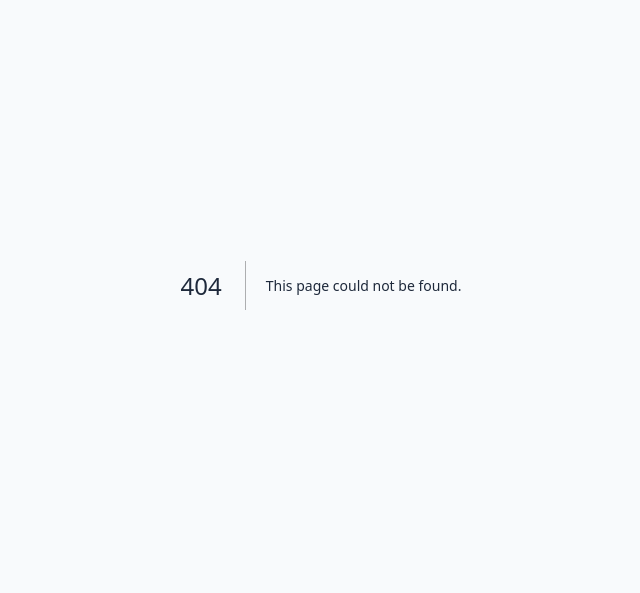
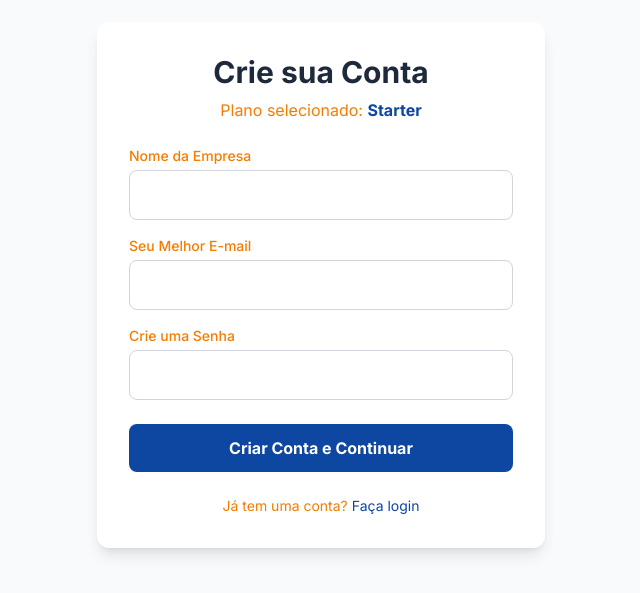
Before and after one commit to CodeVibeStudio/codevibestudio, a Next.js app: page /signup in a window 1280 px wide. Before the commit this address had no page. Shown: the part 115-708 px from the top of the page, without its empty margins (319-959 px from the left). Built offline with nearby package versions, Linux system fonts and the light colour scheme.

Commit message:
Correção pagina de login e site dinamico vercel

```diff
--- a/src/app/page.tsx
+++ b/src/app/page.tsx
@@ -1,28 +1,33 @@
-"use client";
+// src/app/page.tsx
+// Esta página é um Componente de Servidor. A diretiva "use client" foi removida.
 
-import { useState, useEffect } from "react";
 import Link from "next/link";
 import Image from "next/image";
-import { Mail, MessageCircle, Menu, X } from "lucide-react";
+import { supabase } from "@/lib/supabase";
+import { Mail, MessageCircle } from "lucide-react";
+
+// Importando componentes que podem estar em arquivos separados
+import Header from "@/components/Header"; // Header é um componente de cliente
 import { ProjectIdeator } from "@/components/ProjectIdeator";
-import { supabase } from "@/lib/supabase";
 
-// Definimos um tipo para os nossos produtos, incluindo o slug
+// Tipo para os produtos, conforme definido em page 2.tsx
 type Product = {
   id: number;
   name: string;
   type: "saas" | "app";
   slogan: string;
   description: string;
-  logo_url: string;
-  web_link: string | null;
-  app_link: string | null;
-  slug: string | null; // Garantimos que o slug está no tipo
+  logo_url: string; // nome da coluna no Supabase
+  web_link: string | null; // nome da coluna no Supabase
+  app_link: string | null; // nome da coluna no Supabase
+  slug: string | null; // nome da coluna no Supabase
 };
 
-// --- COMPONENTES DA PÁGINA ---
+// --- COMPONENTES INTERNOS DA PÁGINA (SERVER COMPONENTS) ---
 
-const InstagramIcon = (props: React.SVGProps<SVGSVGElement>) => (
+const InstagramIcon = (
+  props: React.SVGProps<SVGSVGElement> // Retirado de page 2.tsx
+) => (
   <svg
     xmlns="http://www.w3.org/2000/svg"
     width="24"
@@ -41,103 +46,33 @@ const InstagramIcon = (props: React.SVGProps<SVGSVGElement>) => (
   </svg>
 );
 
-function Header() {
-  const [isMenuOpen, setIsMenuOpen] = useState(false);
-  const navLinks = [
-    { href: "#projetos", label: "Projetos" },
-    { href: "#ideator", label: "Gerador de Ideias" },
-    { href: "#sobre", label: "Sobre Nós" },
-  ];
+function HeroSection() {
   return (
-    <header className="bg-white shadow-sm sticky top-0 z-50">
-      <nav className="container mx-auto px-6 py-3 flex justify-between items-center">
-        <Link href="/">
-          <Image
-            src="/codevibestudiologo.png"
-            alt="Logo CodeVibe Studio"
-            width={50}
-            height={50}
-            className="rounded-md"
-          />
-        </Link>
-
-        {/* Menu para Desktop */}
-        <div className="hidden md:flex items-center space-x-6">
-          {navLinks.map((link) => (
-            <Link
-              key={link.href}
-              href={link.href}
-              className="text-texto-claro hover:text-secundaria transition-colors"
-            >
-              {link.label}
-            </Link>
-          ))}
-          {/* MUDANÇA: O link agora aponta para /login, a página do cliente */}
-          <Link
-            href="/login"
-            className="text-texto-claro font-bold hover:text-primaria transition-colors"
-          >
-            Login
-          </Link>
+    <section className="bg-fundo py-24">
+      <div className="container mx-auto px-6 text-center">
+        <h2 className="text-5xl md:text-6xl font-extrabold text-texto mb-4">
+          Soluções Digitais Inovadoras
+        </h2>
+        <p className="text-xl text-texto-claro mb-8 max-w-3xl mx-auto">
+          Transformamos ideias em realidade com tecnologia de ponta, design
+          centrado no usuário e uma paixão por resolver problemas.
+        </p>
         <Link
           href="#projetos"
-            className="bg-secundaria text-white font-bold py-2 px-4 rounded-lg hover:bg-orange-600 transition-colors"
+          className="bg-primaria text-white font-bold py-3 px-8 rounded-lg text-lg hover:bg-blue-800 transition-colors"
         >
-            Nossas Soluções
+          Explore Nossos Projetos
         </Link>
       </div>
-
-        {/* Botão do Menu Hambúrguer */}
-        <div className="md:hidden">
-          <button
-            onClick={() => setIsMenuOpen(!isMenuOpen)}
-            aria-label="Abrir menu"
-          >
-            {isMenuOpen ? <X size={28} /> : <Menu size={28} />}
-          </button>
-        </div>
-      </nav>
-
-      {/* Painel do Menu Mobile */}
-      {isMenuOpen && (
-        <div className="md:hidden absolute top-full left-0 w-full bg-white shadow-lg">
-          <div className="flex flex-col items-center p-4 space-y-2">
-            {navLinks.map((link) => (
-              <Link
-                key={link.href}
-                href={link.href}
-                className="text-texto-claro hover:text-secundaria transition-colors w-full text-center py-3"
-                onClick={() => setIsMenuOpen(false)}
-              >
-                {link.label}
-              </Link>
-            ))}
-            <div className="w-full border-t my-2"></div>
-            {/* MUDANÇA: O link agora aponta para /login, a página do cliente */}
-            <Link
-              href="/login"
-              className="text-texto-claro font-bold hover:text-primaria transition-colors w-full text-center py-3"
-              onClick={() => setIsMenuOpen(false)}
-            >
-              Login
-            </Link>
-            <Link
-              href="#projetos"
-              className="bg-secundaria text-white font-bold py-3 px-6 rounded-lg hover:bg-orange-600 transition-colors w-full text-center mt-2"
-              onClick={() => setIsMenuOpen(false)}
-            >
-              Nossas Soluções
-            </Link>
-          </div>
-        </div>
-      )}
-    </header>
+    </section>
   );
 }
 
+// Usando a versão mais atualizada do ProjectCard de page 2.tsx
 function ProjectCard({ project }: { project: Product }) {
   const isSaaS = project.type === "saas";
-  // CORREÇÃO AQUI: A lógica para determinar o link foi ajustada.
+
+  // Lógica para criar o link dinâmico para páginas de detalhes do produto
   const webLinkHref =
     isSaaS && project.slug ? `/produtos/${project.slug}` : project.web_link;
 
@@ -146,14 +81,16 @@ function ProjectCard({ project }: { project: Product }) {
       <div className="p-6 flex-grow">
         <div className="flex justify-between items-start mb-4">
           <Image
-            src={project.logo_url}
+            src={project.logo_url} // A propriedade é logo_url
             alt={`Logo ${project.name}`}
             width={60}
             height={60}
             className="rounded-lg object-cover"
           />
           <span
-            className={`px-3 py-1 text-xs font-bold text-white rounded-full ${isSaaS ? "bg-primaria" : "bg-green-600"}`}
+            className={`px-3 py-1 text-xs font-bold text-white rounded-full ${
+              isSaaS ? "bg-primaria" : "bg-green-600"
+            }`}
           >
             {isSaaS ? "SaaS" : "App"}
           </span>
@@ -165,6 +102,7 @@ function ProjectCard({ project }: { project: Product }) {
         <p className="text-texto-claro">{project.description}</p>
       </div>
       <div className="p-6 mt-auto bg-gray-50 border-t">
+        {/* Layout de botões aprimorado de page 2.tsx */}
         <div className="flex flex-col sm:flex-row gap-3">
           {webLinkHref && (
             <Link
@@ -197,6 +135,7 @@ function ProjectsSection({ products }: { products: Product[] }) {
   return (
     <section id="projetos" className="py-20 bg-gray-50">
       <div className="container mx-auto px-6">
+        {saasProjects.length > 0 && (
           <div className="mb-16">
             <div className="text-center mb-12">
               <h2 className="text-4xl font-bold text-texto">
@@ -212,6 +151,8 @@ function ProjectsSection({ products }: { products: Product[] }) {
               ))}
             </div>
           </div>
+        )}
+        {appProjects.length > 0 && (
           <div>
             <div className="text-center mb-12">
               <h2 className="text-4xl font-bold text-texto">
@@ -227,28 +168,7 @@ function ProjectsSection({ products }: { products: Product[] }) {
               ))}
             </div>
           </div>
-      </div>
-    </section>
-  );
-}
-
-function HeroSection() {
-  return (
-    <section className="bg-fundo py-24">
-      <div className="container mx-auto px-6 text-center">
-        <h2 className="text-5xl md:text-6xl font-extrabold text-texto mb-4">
-          Soluções Digitais Inovadoras
-        </h2>
-        <p className="text-xl text-texto-claro mb-8 max-w-3xl mx-auto">
-          Transformamos ideias em realidade com tecnologia de ponta, design
-          centrado no usuário e uma paixão por resolver problemas.
-        </p>
-        <Link
-          href="#projetos"
-          className="bg-primaria text-white font-bold py-3 px-8 rounded-lg text-lg hover:bg-blue-800 transition-colors"
-        >
-          Explore Nossos Projetos
-        </Link>
+        )}
       </div>
     </section>
   );
@@ -272,6 +192,7 @@ function AboutSection() {
   );
 }
 
+// Usando o componente Footer completo de page 2.tsx
 function Footer() {
   const socialLinks = [
     {
@@ -323,37 +244,25 @@ function Footer() {
   );
 }
 
-export default function HomePage() {
-  const [products, setProducts] = useState<Product[]>([]);
-  const [isLoading, setIsLoading] = useState(true);
-
-  useEffect(() => {
-    const fetchProducts = async () => {
-      const { data, error } = await supabase
+// --- PÁGINA PRINCIPAL (ASYNC SERVER COMPONENT) ---
+export default async function HomePage() {
+  // Busca de dados no servidor, como em page 1.tsx
+  const { data: products, error } = await supabase
     .from("products")
     .select("*")
     .order("name", { ascending: true });
 
   if (error) {
-        console.error("Erro ao buscar produtos:", error);
-      } else if (data) {
-        setProducts(data);
+    console.error("Erro ao buscar produtos:", error.message);
+    // Em um cenário real, você poderia mostrar uma página de erro aqui
   }
-      setIsLoading(false);
-    };
-
-    fetchProducts();
-  }, []);
 
   return (
     <main className="bg-fundo">
       <Header />
       <HeroSection />
-      {isLoading ? (
-        <div className="text-center py-20">A carregar produtos...</div>
-      ) : (
-        <ProjectsSection products={products} />
-      )}
+      {/* Passa os produtos para o componente, usando um array vazio como fallback */}
+      <ProjectsSection products={products || []} />
       <ProjectIdeator />
       <AboutSection />
       <Footer />
--- /dev/null
+++ b/src/app/signup/page.tsx
@@ -0,0 +1,99 @@
+// src/app/signup/page.tsx
+'use client';
+
+import { useState, FormEvent, Suspense } from 'react';
+import { useSearchParams, useRouter } from 'next/navigation';
+import Link from 'next/link';
+
+function SignUpForm() {
+  const searchParams = useSearchParams();
+  const router = useRouter();
+
+  const planId = searchParams.get('planId') || 'starter';
+
+  const [empresa, setEmpresa] = useState('');
+  const [email, setEmail] = useState('');
+  const [password, setPassword] = useState('');
+  const [loading, setLoading] = useState(false);
+  const [error, setError] = useState<string | null>(null);
+
+  const handleSubmit = async (e: FormEvent) => {
+    e.preventDefault();
+    setLoading(true);
+    setError(null);
+
+    if (!empresa || !email || !password) {
+      setError('Por favor, preencha todos os campos.');
+      setLoading(false);
+      return;
+    }
+
+    try {
+      const response = await fetch('/api/register', {
+        method: 'POST',
+        headers: { 'Content-Type': 'application/json' },
+        body: JSON.stringify({ empresa, email, password, plan: planId }),
+      });
+
+      const data = await response.json();
+
+      if (!response.ok) {
+        throw new Error(data.message || 'Ocorreu um erro no cadastro.');
+      }
+
+      if (data.redirectUrl === '/success') {
+          router.push('/dashboard'); // Leva para o dashboard após cadastro gratuito
+      } else if (data.redirectUrl) {
+        window.location.href = data.redirectUrl; // Redireciona para o Stripe
+      }
+
+    } catch (err: any) {
+      setError(err.message);
+    } finally {
+      setLoading(false);
+    }
+  };
+
+  return (
+    <div className="min-h-screen bg-fundo flex items-center justify-center p-4">
+      <div className="max-w-md w-full bg-white p-8 rounded-xl shadow-lg">
+        <h1 className="text-3xl font-bold text-center text-texto mb-2">Crie sua Conta</h1>
+        <p className="text-center text-secundaria mb-6">
+          Plano selecionado: <span className="font-bold capitalize text-primaria">{planId}</span>
+        </p>
+
+        <form onSubmit={handleSubmit}>
+          <div className="mb-4">
+            <label htmlFor="empresa" className="block text-sm font-medium text-secundaria mb-1">Nome da Empresa</label>
+            <input type="text" id="empresa" value={empresa} onChange={(e) => setEmpresa(e.target.value)} className="w-full p-3 border border-gray-300 rounded-lg focus:outline-none focus:ring-2 focus:ring-primaria" required />
+          </div>
+          <div className="mb-4">
+            <label htmlFor="email" className="block text-sm font-medium text-secundaria mb-1">Seu Melhor E-mail</label>
+            <input type="email" id="email" value={email} onChange={(e) => setEmail(e.target.value)} className="w-full p-3 border border-gray-300 rounded-lg focus:outline-none focus:ring-2 focus:ring-primaria" required />
+          </div>
+          <div className="mb-6">
+            <label htmlFor="password" className="block text-sm font-medium text-secundaria mb-1">Crie uma Senha</label>
+            <input type="password" id="password" value={password} onChange={(e) => setPassword(e.target.value)} className="w-full p-3 border border-gray-300 rounded-lg focus:outline-none focus:ring-2 focus:ring-primaria" required />
+          </div>
+
+          {error && <p className="text-red-500 text-sm text-center mb-4">{error}</p>}
+
+          <button type="submit" disabled={loading} className="w-full bg-primaria text-white font-bold py-3 rounded-lg hover:bg-blue-700 transition-colors disabled:bg-gray-400 disabled:cursor-not-allowed">
+            {loading ? 'Processando...' : 'Criar Conta e Continuar'}
+          </button>
+        </form>
+        <p className="text-center text-sm text-secundaria mt-6">
+          Já tem uma conta? <Link href="/login" className="text-primaria hover:underline">Faça login</Link>
+        </p>
+      </div>
+    </div>
+  );
+}
+
+export default function SignUpPage() {
+    return (
+        <Suspense fallback={<div>Carregando...</div>}>
+            <SignUpForm />
+        </Suspense>
+    );
+}
--- /dev/null
+++ b/src/components/Header.tsx
@@ -0,0 +1,61 @@
+// src/components/Header.tsx
+'use client'; // Este componente precisa de interatividade
+
+import { useState } from 'react';
+import Link from 'next/link';
+import Image from 'next/image';
+import { Menu, X } from 'lucide-react';
+
+export default function Header() {
+  const [isMenuOpen, setIsMenuOpen] = useState(false);
+  const navLinks = [
+    { href: "#projetos", label: "Projetos" },
+    { href: "#ideator", label: "Gerador de Ideias" },
+    { href: "#sobre", label: "Sobre Nós" },
+  ];
+  return (
+    <header className="bg-white shadow-sm sticky top-0 z-50">
+      <nav className="container mx-auto px-6 py-3 flex justify-between items-center">
+        <Link href="/">
+          <Image src="/codevibestudio.jpeg" alt="Logo CodeVibe Studio" width={50} height={50} className="rounded-md" />
+        </Link>
+        <div className="hidden md:flex items-center space-x-6">
+          {navLinks.map((link) => (
+            <Link key={link.href} href={link.href} className="text-texto-claro hover:text-secundaria transition-colors">
+              {link.label}
+            </Link>
+          ))}
+          <Link href="/login" className="text-texto-claro font-bold hover:text-primaria transition-colors">
+            Login
+          </Link>
+          <Link href="#projetos" className="bg-secundaria text-white font-bold py-2 px-4 rounded-lg hover:bg-orange-600 transition-colors">
+            Nossas Soluções
+          </Link>
+        </div>
+        <div className="md:hidden">
+          <button onClick={() => setIsMenuOpen(!isMenuOpen)} aria-label="Abrir menu">
+            {isMenuOpen ? <X size={28} /> : <Menu size={28} />}
+          </button>
+        </div>
+      </nav>
+      {isMenuOpen && (
+        <div className="md:hidden absolute top-full left-0 w-full bg-white shadow-lg">
+          <div className="flex flex-col items-center p-4 space-y-2">
+            {navLinks.map((link) => (
+              <Link key={link.href} href={link.href} className="text-texto-claro hover:text-secundaria transition-colors w-full text-center py-3" onClick={() => setIsMenuOpen(false)}>
+                {link.label}
+              </Link>
+            ))}
+            <div className="w-full border-t my-2"></div>
+            <Link href="/login" className="text-texto-claro font-bold hover:text-primaria transition-colors w-full text-center py-3" onClick={() => setIsMenuOpen(false)}>
+                Login
+            </Link>
+            <Link href="#projetos" className="bg-secundaria text-white font-bold py-3 px-6 rounded-lg hover:bg-orange-600 transition-colors w-full text-center mt-2" onClick={() => setIsMenuOpen(false)}>
+              Nossas Soluções
+            </Link>
+          </div>
+        </div>
+      )}
+    </header>
+  );
+}
```
Lines whose indentation alone changed are shown as unchanged.
